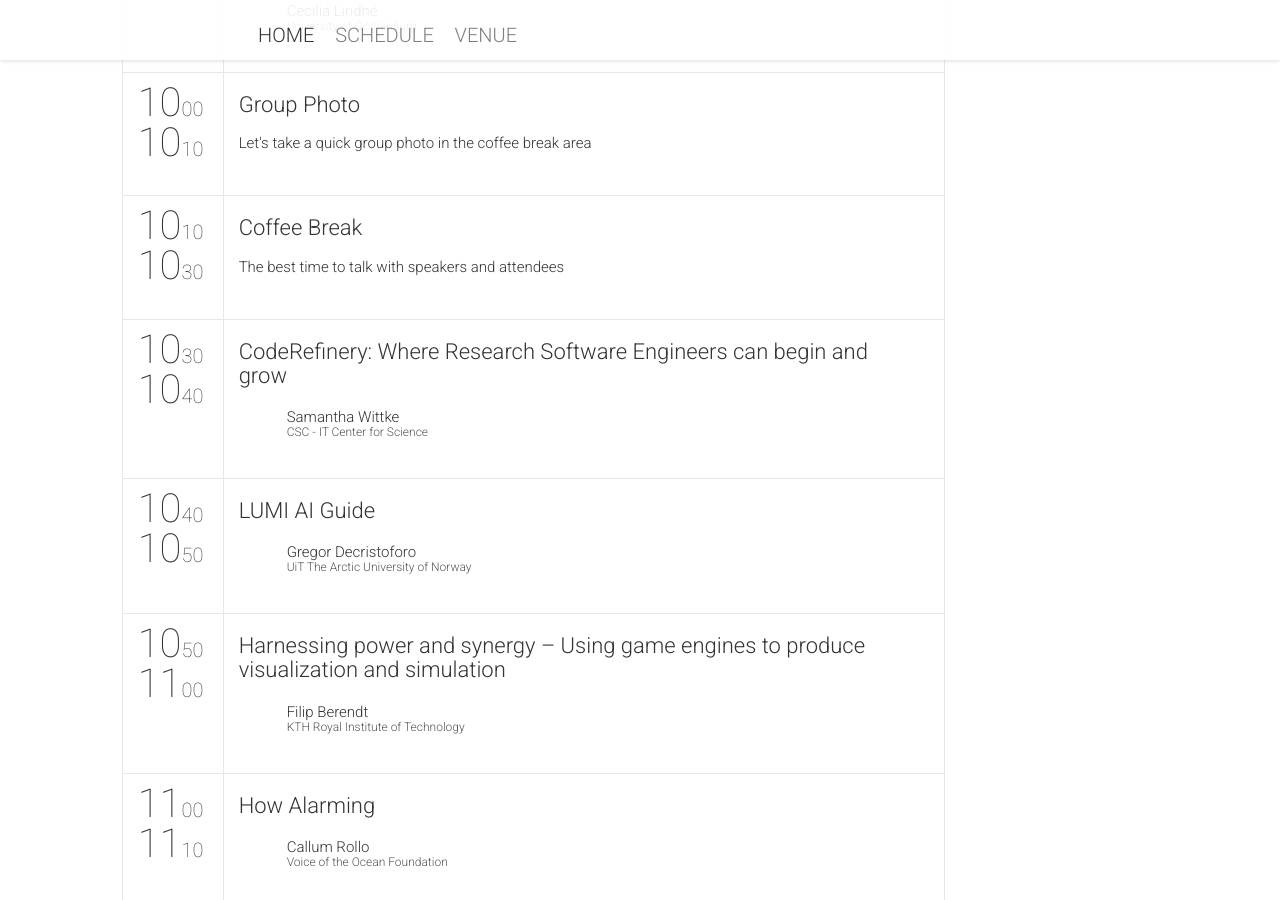
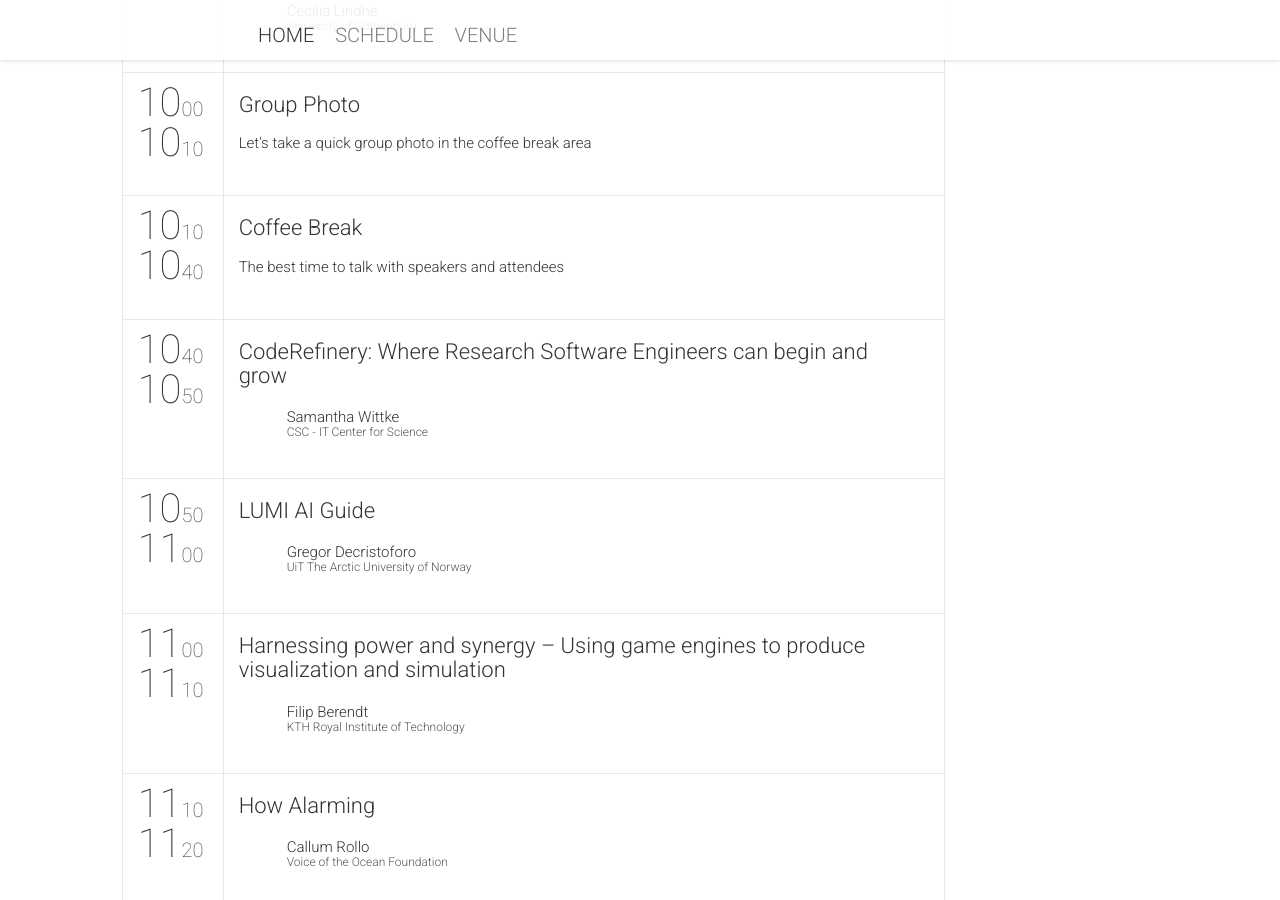
Before and after one commit to nordic-rse/nrse2025, a Jekyll site: the page built from index.html, in a window 1280 px wide and 900 px high, scrolled down 3604 px. Built offline with Jekyll 4.4.1, drawn with Linux system fonts in a browser that asks for light colours; nearby versions of some CDN libraries; comment, search, counter and statistics services are not loaded.

Commit message:
_data/schedule: day2: redistribute buffer time to coffee break

```diff
--- a/_data/schedule.yml
+++ b/_data/schedule.yml
@@ -81,33 +81,33 @@
     ##########
     - {
     	startTime: "10:10",
-    	endTime: "10:30",
+    	endTime: "10:40",
     	sessionIds: [307]  # coffee
     }
     ##########
     - {
-    	startTime: "10:30",
-    	endTime: "10:40",   # Lightning
+    	startTime: "10:40",
+    	endTime: "10:50",   # Lightning
     	sessionIds: [206]  # coderefinery
     }
     - {
-    	startTime: "10:40",
-    	endTime: "10:50",   # Lightning
+    	startTime: "10:50",
+    	endTime: "11:00",   # Lightning
     	sessionIds: [203]  # lumi AI guide
     }
 
     - {
-    	startTime: "10:50",
-    	endTime: "11:00",   # Lightning
+    	startTime: "11:00",
+    	endTime: "11:10",   # Lightning
     	sessionIds: [205]  # harnesing power and synergy
     }
     - {
-    	startTime: "11:00",
-    	endTime: "11:10",
+    	startTime: "11:10",
+    	endTime: "11:20",
     	sessionIds: [202]  # How alarming
     }
     - {
-        startTime: "11:10",
+        startTime: "11:20",
         endTime: "11:30",
         sessionIds: [310]  # buffer
     }
```
